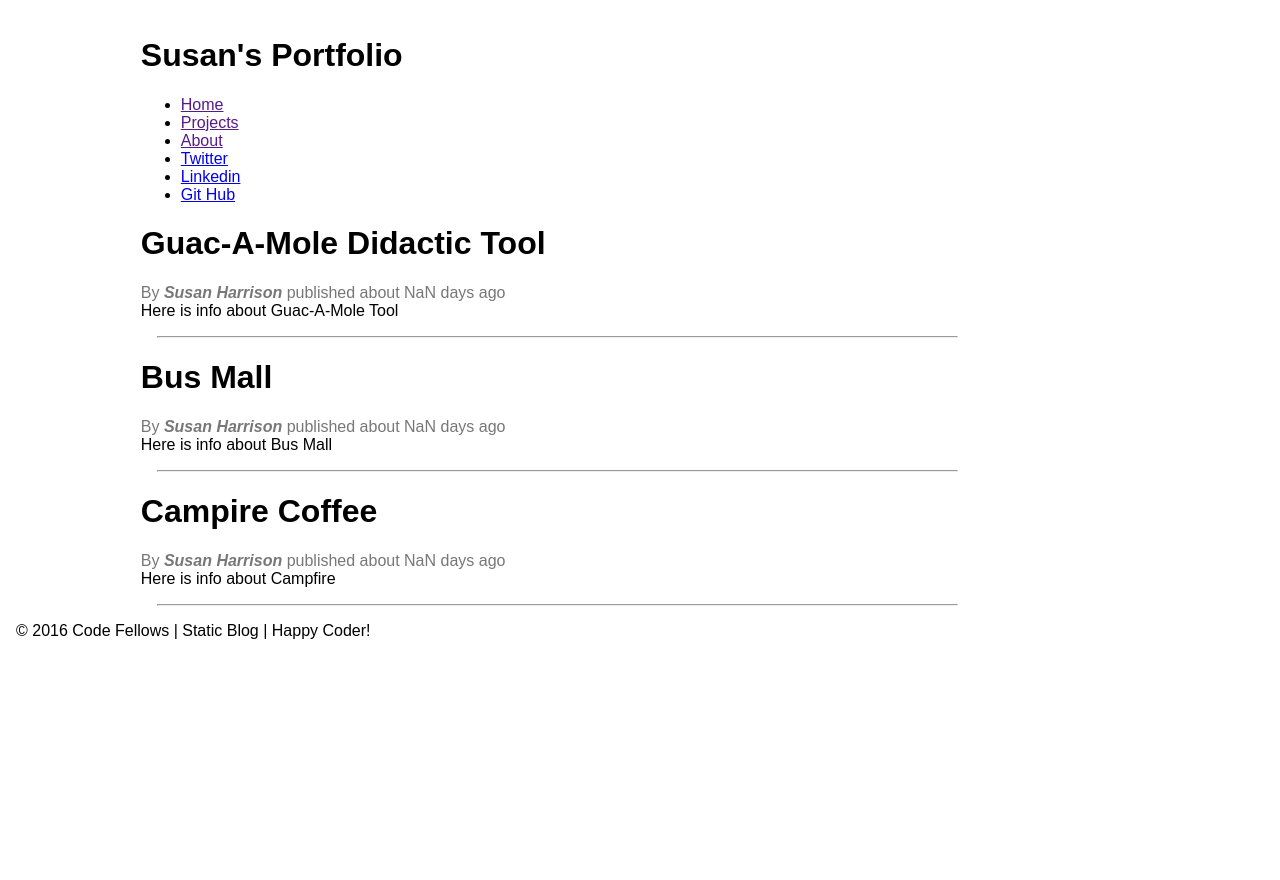
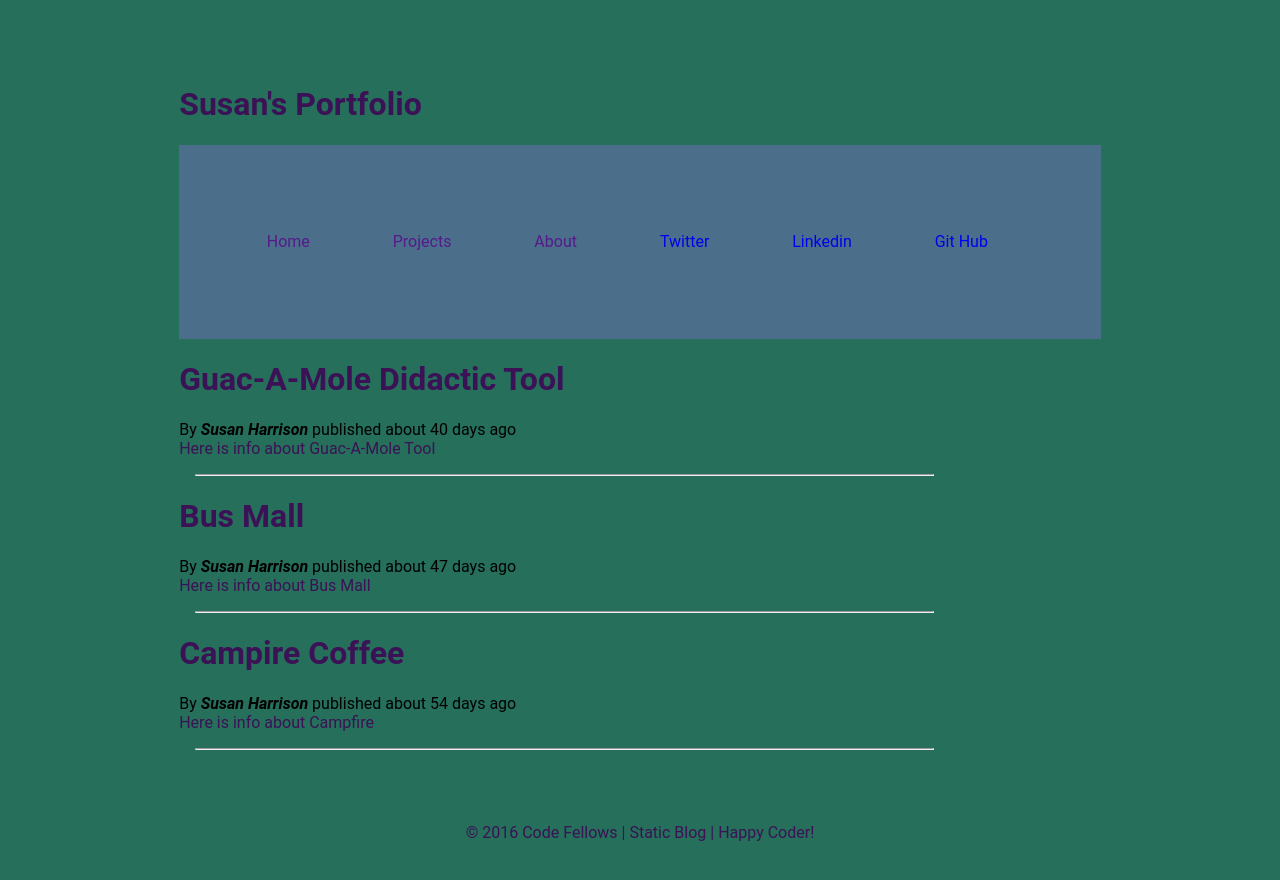
Before and after one commit to stharrison1/portfolio, a plain HTML site: page index.html in a window 1280 px wide. Before the commit the page ends 800 px from the top, so only its background shows below. Drawn offline with Linux system fonts and the light colour scheme.

Commit message:
Fixed .eslintrc, NAN error, and added CSS.

```diff
--- a/scripts/project.js
+++ b/scripts/project.js
@@ -12,11 +12,11 @@ function Project(opts) {
 Project.prototype.toHtml = function() {
   var $newProject = $('article.template').clone();
   $newProject.removeClass('template');
-  // if (!this.publishedOn) {
-  //   $newProject.addClass('draft');
-  // }
-  $newProject.attr('data-category', this.category);
-  // $newProject.data('category', this.category);
+  if (!this.publishedOn) {
+    $newProject.addClass('draft');
+  }
+  // $newProject.attr('data-category', this.category);
+  $newProject.data('category', this.category);
   $newProject.find('h1:first').text(this.title);
   $newProject.find('address a').attr('href', this.repoUrl);
   $newProject.find('.portfolio-body').html(this.body);
@@ -27,7 +27,7 @@ Project.prototype.toHtml = function() {
 
   $newProject.append('<hr>');
 
-  // $newProject.removeClass('template');
+
   return $newProject;
 };
 
--- a/scripts/projectData.js
+++ b/scripts/projectData.js
@@ -3,21 +3,21 @@ var projectData = [
     title:        'Guac-A-Mole Didactic Tool',
     category:     'Didactic',
     repoUrl:      'https://github.com/alexwuwei/Guac-A-Mole-Didactic-Tool',
-    puplishedOn:  '2016-01-29',
+    publishedOn:  '2016-01-29',
     body:         'Here is info about Guac-A-Mole Tool'
   },
   {
     title:        'Bus Mall',
     category:     'e-commerce',
     repoUrl:      'https://github.com/sharrison77/Bus-Mall',
-    puplishedOn:  '2016-01-22',
+    publishedOn:  '2016-01-22',
     body:         'Here is info about Bus Mall'
   },
   {
     title:        'Campire Coffee',
     category:     'e-commerce',
     repoUrl:      'https://github.com/sharrison77/campfire-coffee',
-    puplishedOn:  '2016-01-15',
+    publishedOn:  '2016-01-15',
     body:         'Here is info about Campfire'
-  },
+  }
 ];
--- a/styles/base.css
+++ b/styles/base.css
@@ -1,6 +1,30 @@
 body {
-  padding: 1em;
+display: flex;
+flex-direction: column;
+font-family: 'Roboto', Arial, Helvetica, sans-serif;
+background-color: #256F5B;
+color: #3B1255;
+padding: 5%;
   }
+
+div.byline {
+  color: black;
+}
+
+nav ul {
+    display: flex;
+    background-color: #4B6F8B;
+    padding: 5%;
+}
+
+li {
+  margin: 5%;
+  list-style: none;
+}
+
+li a {
+  text-decoration: none;
+}
 
 main {
   margin: auto;
@@ -15,3 +39,8 @@ hr {
   margin: 1em;
   width: 80%;
 }
+
+footer {
+  margin: 5%;
+  align-self: center;
+}
```
Also changed, not shown: index.html (+0 -2 lines), README.md.
